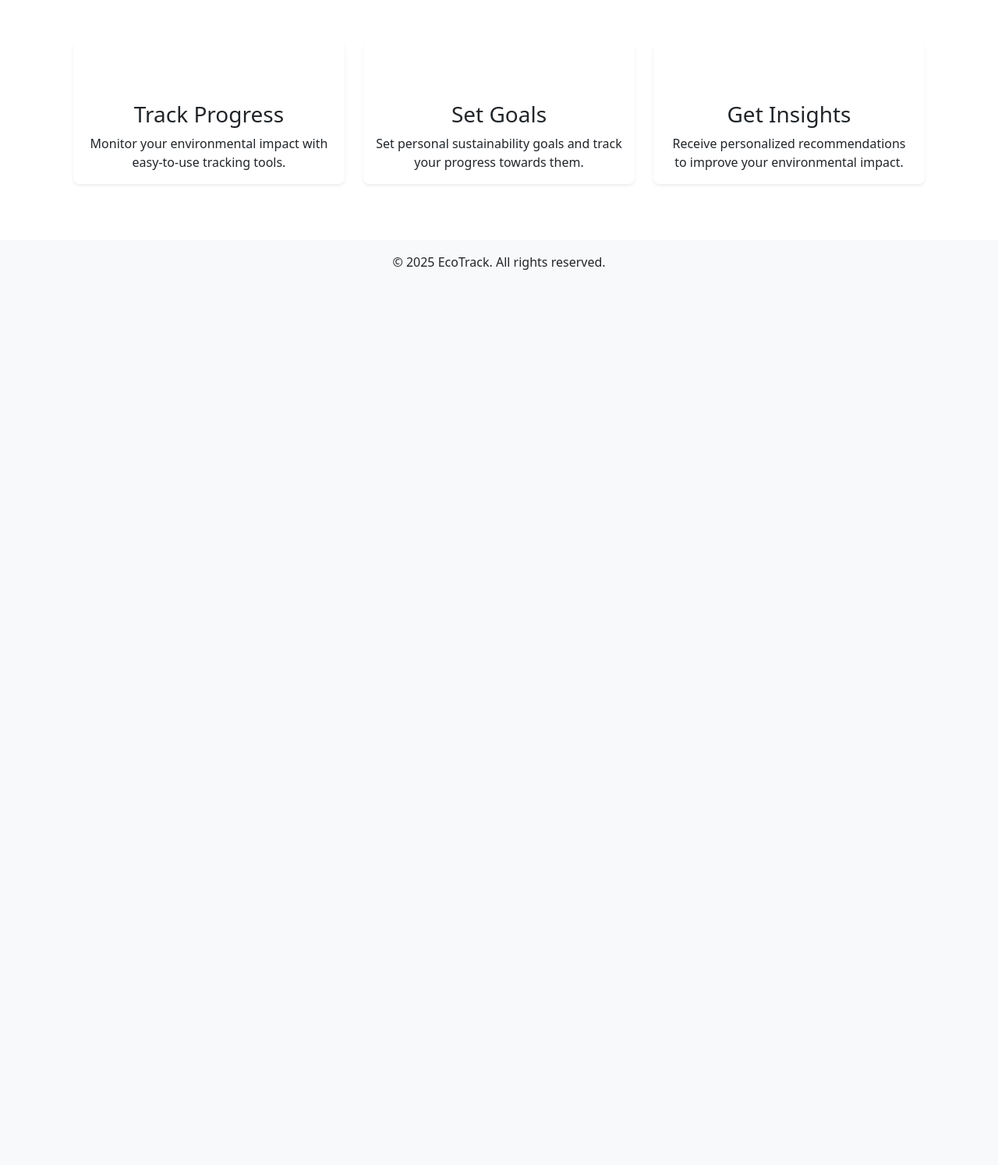
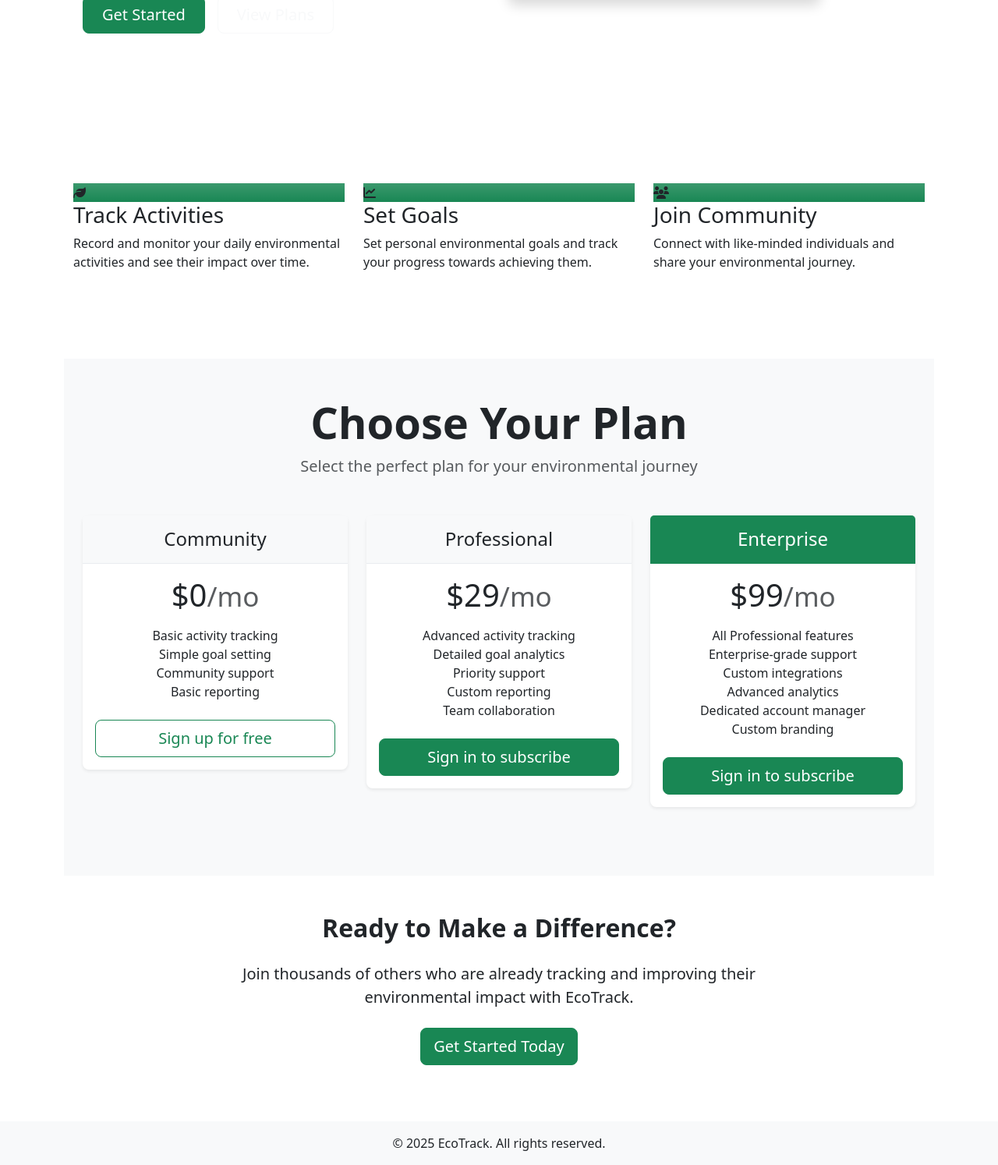
Before and after one commit to khxnsu/ecotrack, a Django app: page / in a window 1280 px wide. Shown: the part 473-1967 px from the top of the page at 78% size. Before the commit the page ends 819 px from the top, so only its background shows below. Run offline with Django 4.2, Linux system fonts and the light colour scheme; some libraries are stand-ins or nearby versions.

Commit message:
Add pricing section to home page and update styling

```diff
--- a/main_app/templates/main_app/base.html
+++ b/main_app/templates/main_app/base.html
@@ -219,6 +219,9 @@
                         <a class="nav-link" href="{% url 'main_app:dashboard' %}">Dashboard</a>
                     </li>
                     <li class="nav-item">
+                        <a class="nav-link" href="{% url 'main_app:pricing' %}">Pricing</a>
+                    </li>
+                    <li class="nav-item">
                         <a class="nav-link" href="{% url 'main_app:add_activity' %}">Add Activity</a>
                     </li>
                     <li class="nav-item">
--- a/main_app/templates/main_app/home.html
+++ b/main_app/templates/main_app/home.html
@@ -1,54 +1,156 @@
 {% extends 'main_app/base.html' %}
-
-{% block title %}Welcome{% endblock %}
+{% load static %}
 
 {% block content %}
-<div class="px-4 py-5 my-5 text-center">
-    <h1 class="display-4 fw-bold text-success">Track Your Environmental Impact</h1>
-    <div class="col-lg-6 mx-auto">
-        <p class="lead mb-4">
-            Monitor your daily activities, set sustainability goals, and make a positive impact on the environment.
-        </p>
-        <div class="d-grid gap-2 d-sm-flex justify-content-sm-center">
-            {% if user.is_authenticated %}
-                <a href="{% url 'main_app:dashboard' %}" class="btn btn-success btn-lg px-4 gap-3">Go to Dashboard</a>
-            {% else %}
-                <a href="{% url 'login' %}" class="btn btn-success btn-lg px-4 gap-3">Get Started</a>
-                <a href="{% url 'register' %}" class="btn btn-outline-success btn-lg px-4">Register</a>
-            {% endif %}
+<!-- Hero Section -->
+<div class="container-fluid hero-section text-white py-5 mb-5">
+    <div class="container">
+        <div class="row align-items-center">
+            <div class="col-lg-6">
+                <h1 class="display-4 fw-bold mb-4">Track Your Environmental Impact</h1>
+                <p class="lead mb-4">Join EcoTrack to monitor and improve your environmental footprint. Make a difference for our planet, one action at a time.</p>
+                <div class="d-grid gap-2 d-md-flex justify-content-md-start">
+                    {% if user.is_authenticated %}
+                        <a href="{% url 'main_app:dashboard' %}" class="btn btn-success btn-lg px-4 me-md-2">Go to Dashboard</a>
+                    {% else %}
+                        <a href="{% url 'login' %}" class="btn btn-success btn-lg px-4 me-md-2">Get Started</a>
+                        <a href="{% url 'main_app:pricing' %}" class="btn btn-outline-light btn-lg px-4">View Plans</a>
+                    {% endif %}
+                </div>
+            </div>
+            <div class="col-lg-6">
+                <img src="{% static 'main_app/images/hero-image.jpg' %}" alt="Environmental Impact" class="img-fluid rounded-3 shadow">
+            </div>
         </div>
     </div>
 </div>
 
-<div class="container">
+<!-- Features Section -->
+<div class="container py-5">
     <div class="row g-4 py-5">
         <div class="col-md-4">
-            <div class="card h-100">
-                <div class="card-body text-center">
-                    <i class="bi bi-graph-up-arrow text-success fs-1"></i>
-                    <h3 class="card-title">Track Progress</h3>
-                    <p class="card-text">Monitor your environmental impact with easy-to-use tracking tools.</p>
+            <div class="feature-icon bg-success bg-gradient">
+                <i class="fas fa-leaf"></i>
+            </div>
+            <h3>Track Activities</h3>
+            <p>Record and monitor your daily environmental activities and see their impact over time.</p>
+        </div>
+        <div class="col-md-4">
+            <div class="feature-icon bg-success bg-gradient">
+                <i class="fas fa-chart-line"></i>
+            </div>
+            <h3>Set Goals</h3>
+            <p>Set personal environmental goals and track your progress towards achieving them.</p>
+        </div>
+        <div class="col-md-4">
+            <div class="feature-icon bg-success bg-gradient">
+                <i class="fas fa-users"></i>
+            </div>
+            <h3>Join Community</h3>
+            <p>Connect with like-minded individuals and share your environmental journey.</p>
+        </div>
+    </div>
+</div>
+
+<!-- Pricing Section -->
+<div class="container-fluid bg-light py-5">
+    <div class="container">
+        <div class="text-center mb-5">
+            <h2 class="display-4 fw-bold">Choose Your Plan</h2>
+            <p class="lead text-muted">Select the perfect plan for your environmental journey</p>
+        </div>
+        <div class="row row-cols-1 row-cols-md-3 mb-3 text-center">
+            <!-- Free Tier -->
+            <div class="col">
+                <div class="card mb-4 rounded-3 shadow-sm">
+                    <div class="card-header py-3">
+                        <h4 class="my-0 fw-normal">Community</h4>
+                    </div>
+                    <div class="card-body">
+                        <h1 class="card-title pricing-card-title">$0<small class="text-muted fw-light">/mo</small></h1>
+                        <ul class="list-unstyled mt-3 mb-4">
+                            <li>Basic activity tracking</li>
+                            <li>Simple goal setting</li>
+                            <li>Community support</li>
+                            <li>Basic reporting</li>
+                        </ul>
+                        {% if not user.is_authenticated %}
+                            <a href="{% url 'login' %}" class="w-100 btn btn-lg btn-outline-success">Sign up for free</a>
+                        {% else %}
+                            <button type="button" class="w-100 btn btn-lg btn-outline-success disabled">Current Plan</button>
+                        {% endif %}
+                    </div>
                 </div>
             </div>
-        </div>
-        <div class="col-md-4">
-            <div class="card h-100">
-                <div class="card-body text-center">
-                    <i class="bi bi-trophy text-success fs-1"></i>
-                    <h3 class="card-title">Set Goals</h3>
-                    <p class="card-text">Set personal sustainability goals and track your progress towards them.</p>
+
+            <!-- Professional Tier -->
+            <div class="col">
+                <div class="card mb-4 rounded-3 shadow-sm">
+                    <div class="card-header py-3">
+                        <h4 class="my-0 fw-normal">Professional</h4>
+                    </div>
+                    <div class="card-body">
+                        <h1 class="card-title pricing-card-title">$29<small class="text-muted fw-light">/mo</small></h1>
+                        <ul class="list-unstyled mt-3 mb-4">
+                            <li>Advanced activity tracking</li>
+                            <li>Detailed goal analytics</li>
+                            <li>Priority support</li>
+                            <li>Custom reporting</li>
+                            <li>Team collaboration</li>
+                        </ul>
+                        {% if user.is_authenticated %}
+                            <a href="{% url 'main_app:pricing' %}" class="w-100 btn btn-lg btn-success">Upgrade Now</a>
+                        {% else %}
+                            <a href="{% url 'login' %}?next={% url 'main_app:pricing' %}" class="w-100 btn btn-lg btn-success">
+                                Sign in to subscribe
+                            </a>
+                        {% endif %}
+                    </div>
                 </div>
             </div>
-        </div>
-        <div class="col-md-4">
-            <div class="card h-100">
-                <div class="card-body text-center">
-                    <i class="bi bi-lightbulb text-success fs-1"></i>
-                    <h3 class="card-title">Get Insights</h3>
-                    <p class="card-text">Receive personalized recommendations to improve your environmental impact.</p>
+
+            <!-- Enterprise Tier -->
+            <div class="col">
+                <div class="card mb-4 rounded-3 shadow-sm border-success">
+                    <div class="card-header py-3 text-white bg-success border-success">
+                        <h4 class="my-0 fw-normal">Enterprise</h4>
+                    </div>
+                    <div class="card-body">
+                        <h1 class="card-title pricing-card-title">$99<small class="text-muted fw-light">/mo</small></h1>
+                        <ul class="list-unstyled mt-3 mb-4">
+                            <li>All Professional features</li>
+                            <li>Enterprise-grade support</li>
+                            <li>Custom integrations</li>
+                            <li>Advanced analytics</li>
+                            <li>Dedicated account manager</li>
+                            <li>Custom branding</li>
+                        </ul>
+                        {% if user.is_authenticated %}
+                            <a href="{% url 'main_app:pricing' %}" class="w-100 btn btn-lg btn-success">Contact Sales</a>
+                        {% else %}
+                            <a href="{% url 'login' %}?next={% url 'main_app:pricing' %}" class="w-100 btn btn-lg btn-success">
+                                Sign in to subscribe
+                            </a>
+                        {% endif %}
+                    </div>
                 </div>
             </div>
         </div>
     </div>
 </div>
+
+<!-- Call to Action -->
+<div class="container py-5">
+    <div class="row">
+        <div class="col-lg-8 mx-auto text-center">
+            <h2 class="fw-bold mb-4">Ready to Make a Difference?</h2>
+            <p class="lead mb-4">Join thousands of others who are already tracking and improving their environmental impact with EcoTrack.</p>
+            {% if user.is_authenticated %}
+                <a href="{% url 'main_app:dashboard' %}" class="btn btn-success btn-lg">Go to Dashboard</a>
+            {% else %}
+                <a href="{% url 'login' %}" class="btn btn-success btn-lg">Get Started Today</a>
+            {% endif %}
+        </div>
+    </div>
+</div>
 {% endblock %}
--- a/main_app/views.py
+++ b/main_app/views.py
@@ -150,4 +150,7 @@ def stripe_webhook(request):
 
 def pricing(request):
     plans = SubscriptionPlan.objects.filter(is_active=True).order_by('price')
-    return render(request, 'main_app/pricing.html', {'plans': plans})
+    return render(request, 'main_app/pricing.html', {
+        'plans': plans,
+        'stripe_publishable_key': settings.STRIPE_PUBLISHABLE_KEY
+    })
```
Also changed, not shown: main_app/static/main_app/css/style.css (added, +45 -0 lines).
